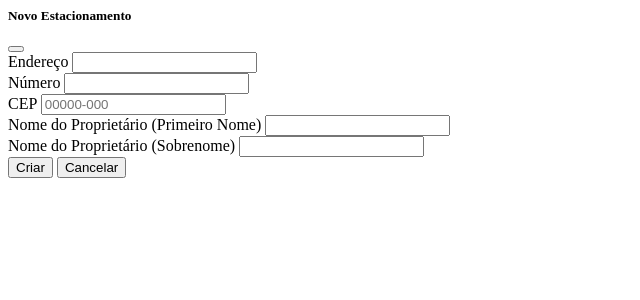
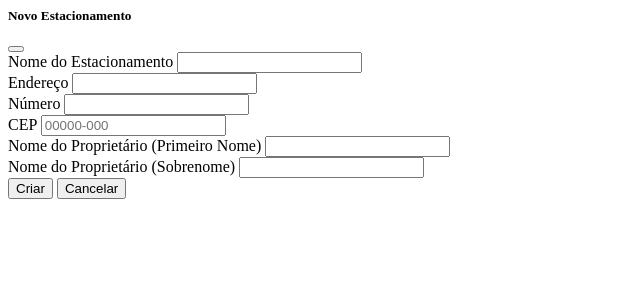
Before and after one commit to GustavoSept/IoT_Park, a Flask app: template frontend/iotPark/templates/modals/create_parking_lot_modal.html in a window 1280 px wide. Shown: the top 300 px of the page, without its empty margins (0-640 px from the left). Run offline with Flask 3, Linux system fonts and the light colour scheme; the template is opened without the code that fills it, so the values that code supplies are empty.

Commit message:
added PLot_Name field

```diff
--- a/frontend/iotPark/templates/modals/create_parking_lot_modal.html
+++ b/frontend/iotPark/templates/modals/create_parking_lot_modal.html
@@ -7,6 +7,10 @@
             </div>
             <div class="modal-body">
                 <form hx-post="http://localhost:8080/api/create-parking-lot" method="post">
+                    <div class="mb-3">
+                        <label for="pl_name" class="form-label">Nome do Estacionamento</label>
+                        <input type="text" class="form-control" id="pl_name" name="pl_name" required>
+                    </div>
                     <div class="mb-3">
                         <label for="addrStreet" class="form-label">Endereço</label>
                         <input type="text" class="form-control" id="addrStreet" name="pl_adstr" required>
```
Also changed, not shown: 1 other file. Lines whose indentation alone changed are shown as unchanged.
